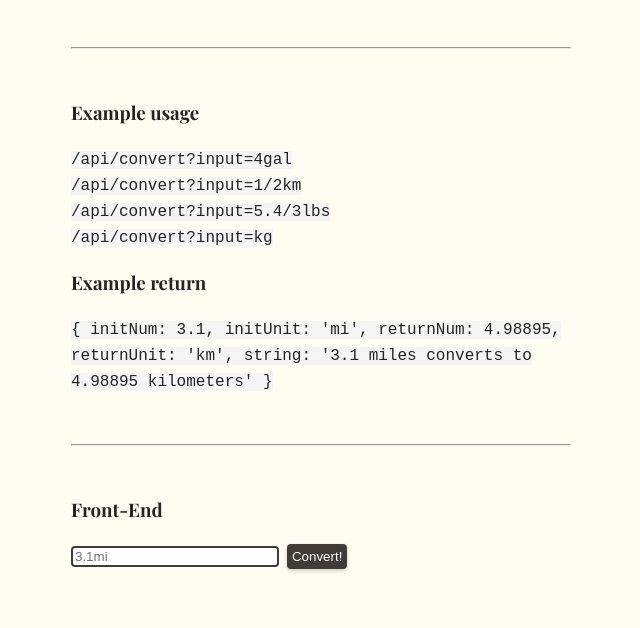
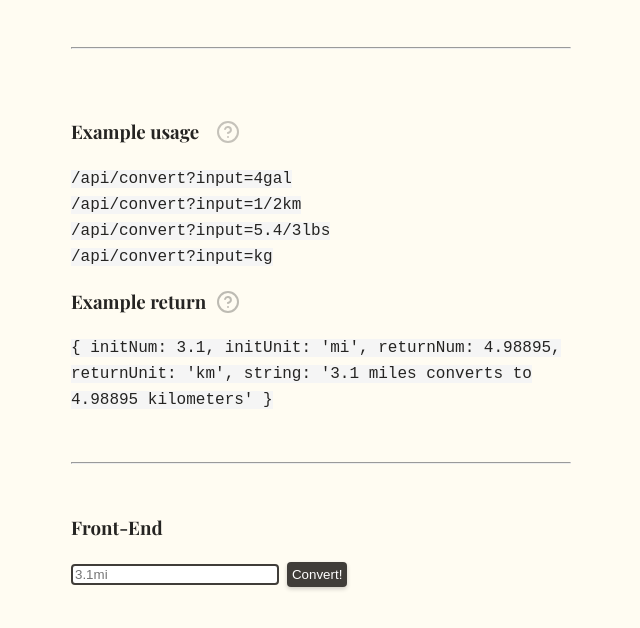
Before and after one commit to mamlaki/boilerplate-project-metricimpconverter, a website: page views/index.html in a window 1280 px wide. Shown: the part 170-798 px from the top of the page, without its empty margins (319-959 px from the left). Drawn offline with nearby package versions, Linux system fonts and the light colour scheme; files that its build step writes are made by us from their sources; a web font is replaced by a local one.

Commit message:
index.html/style.css: Implemented more info icons.

```diff
--- a/public/style.css
+++ b/public/style.css
@@ -80,11 +80,49 @@ section, header {
     border: 2px solid #EB5E28;
 }
 
+.title-w-icon svg {
+    cursor: pointer;
+    transition: 0.2s stroke;
+    display: block;
+    margin: 0 auto 2rem auto;
+    animation: breathing 2s ease-in-out infinite;
+}
+
+.title-w-icon svg:hover {
+    stroke: #EB5E28;
+    animation: none;
+}
+
+@keyframes breathing {
+    0%,
+    100% {
+        stroke-opacity: 1;
+    }
+
+    50% {
+        stroke-opacity: 0.3;
+    }
+}
+
 @media (min-width: 768px)
 {
     h3,
     #testui {
         text-align: left;
+    }
+
+    .title-w-icon {
+        display: flex;
+        gap: 1rem;
+        align-items: center;
+    }
+
+    .title-w-icon:first-of-type {
+        gap: 1.7rem;
+    }
+
+    .title-w-icon svg {
+        margin: 0;
     }
 
     #convertForm {
--- a/views/index.html
+++ b/views/index.html
@@ -19,12 +19,18 @@
     </header>
     <hr style='margin: 50px'>
     <section>
-      <h3>Example usage</h3>
+      <div class="title-w-icon">
+        <h3>Example usage</h3>
+        <svg xmlns="http://www.w3.org/2000/svg" width="24" height="24" viewBox="0 0 24 24" fill="none" stroke="#403D39" stroke-width="2" stroke-linecap="round" stroke-linejoin="round" class="feather feather-help-circle"><circle cx="12" cy="12" r="10"></circle><path d="M9.09 9a3 3 0 0 1 5.83 1c0 2-3 3-3 3"></path><line x1="12" y1="17" x2="12.01" y2="17"></line></svg>
+      </div>
       <code>/api/convert?input=4gal</code><br>
       <code>/api/convert?input=1/2km</code><br>
       <code>/api/convert?input=5.4/3lbs</code><br>
       <code>/api/convert?input=kg</code><br>
-      <h3>Example return</h3>
+      <div class="title-w-icon">
+        <h3>Example return</h3>
+        <svg xmlns="http://www.w3.org/2000/svg" width="24" height="24" viewBox="0 0 24 24" fill="none" stroke="#252422" stroke-width="2" stroke-linecap="round" stroke-linejoin="round" class="feather feather-help-circle"><circle cx="12" cy="12" r="10"></circle><path d="M9.09 9a3 3 0 0 1 5.83 1c0 2-3 3-3 3"></path><line x1="12" y1="17" x2="12.01" y2="17"></line></svg>
+      </div>
       <code>{ initNum: 3.1, initUnit: 'mi', returnNum: 4.98895, returnUnit: 'km', string: '3.1 miles converts to 4.98895 kilometers' }</code>
     </section>
     <hr style='margin: 50px'>
```
